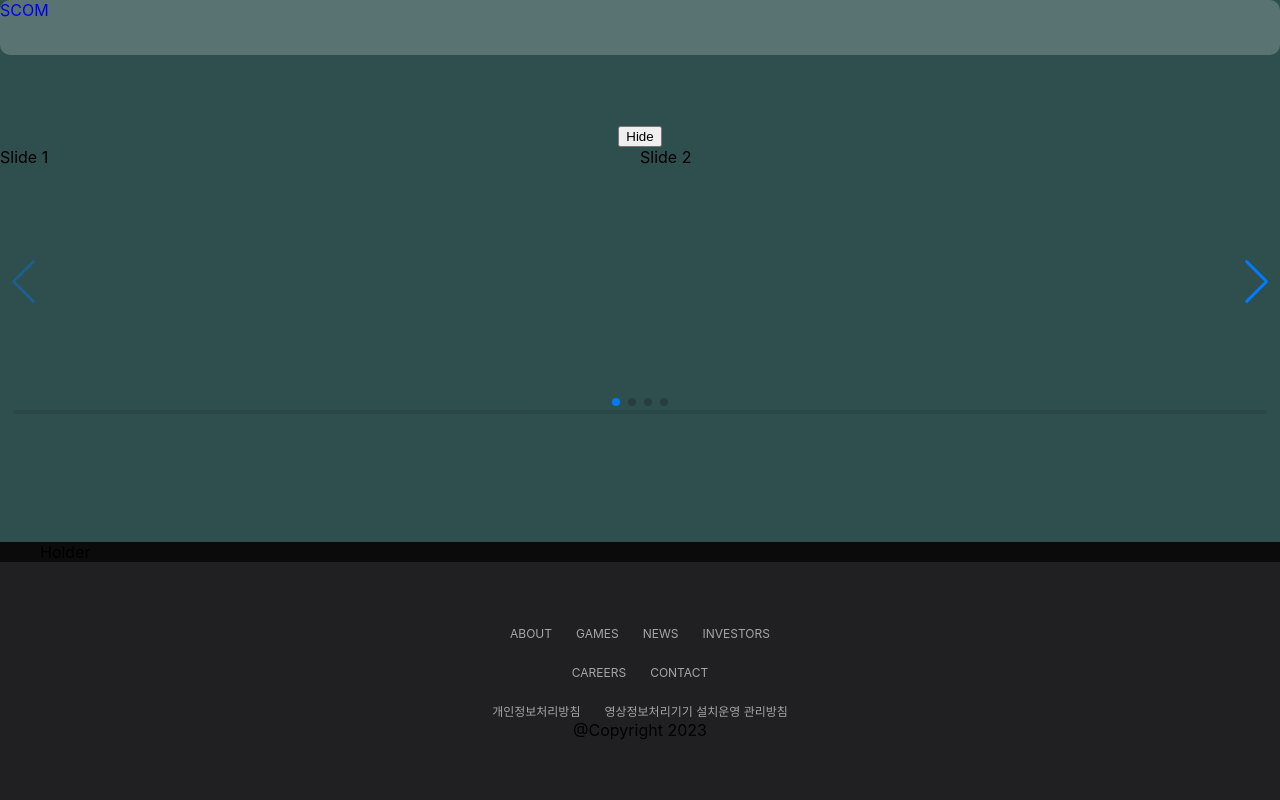
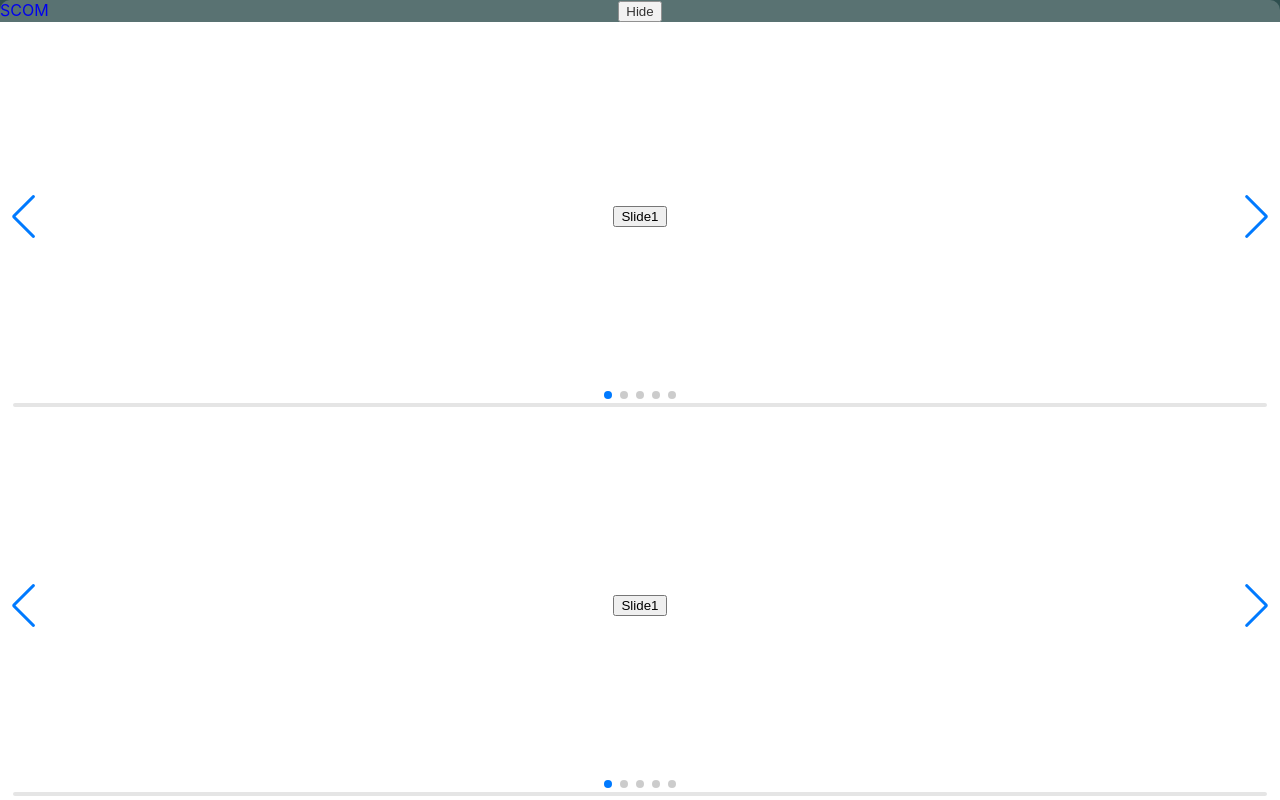
Before and after one commit to scom-01/Web, a React (Create React App) app in the folder portfolio-react/: page / in a window 1280 px wide. Shown: the top 800 px of the page. Built offline with nearby package versions, Linux system fonts and the light colour scheme.

Commit message:
Add Btn_go_top, AutoPlay Swiper Home.js

```diff
--- a/portfolio-react/src/Routes/Home.js
+++ b/portfolio-react/src/Routes/Home.js
@@ -1,11 +1,12 @@
-import { useState } from "react";
+import { useEffect, useState } from "react";
 import { Swiper, SwiperSlide } from "swiper/react";
-import { Navigation, Pagination } from "swiper";
+import { Navigation, Pagination, Autoplay } from "swiper";
 import styles from "./Home.module.css";
 import "swiper/swiper.min.css";
 import "swiper/css";
 import "swiper/css/navigation";
 import "swiper/css/pagination";
+import "swiper/css/autoplay";
 import "swiper/css/scrollbar";
 
 import Nav from "../Components/Nav";
@@ -14,33 +15,108 @@ import Footer from "../Components/Footer";
 function Home() {
   const [show, setShow] = useState(true);
   const btnClick = (event) => {
-    console.log(event.clientX);
-
     setShow(!show);
   };
+  const [scrollTop, setScrollTop] = useState(true);
+  const scrollToTop = () => {
+    window.scroll({
+      top: 0,
+      behavior: "smooth",
+    });
+  };
+  useEffect(() => {
+    const handleShowBtn = () => {
+      if (window.scrollY > 100) {
+        setScrollTop(false);
+      } else setScrollTop(true);
+      console.log(window.scrollY);
+    };
+    window.addEventListener("scroll", handleShowBtn);
+    return () => {
+      window.removeEventListener("scroll", handleShowBtn);
+    };
+  }, []);
+
   return (
     <div className={styles.Home}>
       {show ? <Nav /> : ""}
 
       <div className={styles.container}>
+        <section>
           <div>
             <button onClick={btnClick}>{show ? "Hide" : "Show"}</button>
           </div>
+        </section>
+
+        <section className={styles.slider}>
           <Swiper
             className={styles.swiper}
-          modules={[Navigation, Pagination]}
+            modules={[Navigation, Pagination, Autoplay]}
             spaceBetween={0}
-          slidesPerView={2}
+            slidesPerView={`auto`}
+            speed={500}
+            loop={true}
             navigation
+            autoplay={{ delay: 10000 }}
             pagination={{ clickable: true }}
             scrollbar={{ draggable: true }}
           >
-          <SwiperSlide>Slide 1</SwiperSlide>
-          <SwiperSlide>Slide 2</SwiperSlide>
-          <SwiperSlide>Slide 3</SwiperSlide>
-          <SwiperSlide>Slide 4</SwiperSlide>
-          <SwiperSlide>Slide 5</SwiperSlide>
+            <SwiperSlide className={styles.swiper_slide}>
+              <button>Slide1</button>
+            </SwiperSlide>
+            <SwiperSlide className={styles.swiper_slide}>
+              <button>Slide2</button>
+            </SwiperSlide>
+            <SwiperSlide className={styles.swiper_slide}>
+              <button>Slide3</button>
+            </SwiperSlide>
+            <SwiperSlide className={styles.swiper_slide}>
+              <button>Slide4</button>
+            </SwiperSlide>
+            <SwiperSlide className={styles.swiper_slide}>
+              <button>Slide5</button>
+            </SwiperSlide>
           </Swiper>
+        </section>
+        <section className={styles.slider}>
+          <Swiper
+            className={styles.swiper}
+            modules={[Navigation, Pagination, Autoplay]}
+            spaceBetween={0}
+            slidesPerView={`auto`}
+            speed={500}
+            loop={true}
+            navigation
+            autoplay={{ delay: 10000 }}
+            pagination={{ clickable: true }}
+            scrollbar={{ draggable: true }}
+          >
+            <SwiperSlide className={styles.swiper_slide}>
+              <button>Slide1</button>
+            </SwiperSlide>
+            <SwiperSlide className={styles.swiper_slide}>
+              <button>Slide2</button>
+            </SwiperSlide>
+            <SwiperSlide className={styles.swiper_slide}>
+              <button>Slide3</button>
+            </SwiperSlide>
+            <SwiperSlide className={styles.swiper_slide}>
+              <button>Slide4</button>
+            </SwiperSlide>
+            <SwiperSlide className={styles.swiper_slide}>
+              <button>Slide5</button>
+            </SwiperSlide>
+          </Swiper>
+        </section>
+        <section>
+          {scrollTop ? (
+            ""
+          ) : (
+            <button onClick={scrollToTop} className={styles.btn_go_top}>
+              Top
+            </button>
+          )}
+        </section>
       </div>
       {show ? <Footer /> : ""}
     </div>
--- a/portfolio-react/src/Routes/Home.module.css
+++ b/portfolio-react/src/Routes/Home.module.css
@@ -17,9 +17,28 @@
   background-color: darkslategray;
   display: flex;
   flex-direction: column;
-  flex-grow: 1;
+  height: 100vh;
   align-items: center;
   justify-content: center;
+}
+.slider {
+  min-width: var(--body-min-width);
+  height: 100vh;
+  margin-left: auto;
+  margin-right: auto;
+  position: relative;
+  overflow: hidden;
+  list-style: none;
+  padding: 0;
+  z-index: 1;
+}
+
+.swiper_slide {
+  background-color: white;
+  width: 100%;
+  display: flex !important;
+  justify-content: center;
+  align-items: center;
 }
 .footer {
   height: 50px;
@@ -31,10 +50,30 @@ h1 {
 }
 
 .swiper {
-  height: 50%;
+  height: 100%;
   width: 100%;
+}
+
+.btn_go_top {
+  position: absolute;
+  left: 80%;
+  bottom: 0;
+  display: block;
+  width: 50px;
+  height: 50px;
+  background-color: #0000004d;
+  z-index: 10;
+  overflow: hidden;
+  transform: translateY(-20px);
 }
 .imgbtn {
   height: 100%;
   width: 100%;
 }
+
+@media (max-width: 870px) {
+  .slider {
+    height: calc(var(--vh, 1vh) * 100);
+    transition: height 0.25s;
+  }
+}
--- a/portfolio-react/src/styles.css
+++ b/portfolio-react/src/styles.css
@@ -11,3 +11,32 @@ body {
     Ubuntu, Cantarell, "Open Sans", "Helvetica Neue", sans-serif;
   background-color: #237ad1;
 }
+
+:root {
+  --fonts: "Roboto", "Noto Sans KR", -apple-system, BlinkMacSystemFont,
+    "Helvetica Neue", "Apple SD Gothic Neo", Arial, sans-serif;
+  --body-min-width: 1420px;
+  --nav-height: 100px;
+  --color-red: #ff002a;
+  --color-text-black: #000000;
+  --site-bg-color: #ffffff;
+  --vh: 5.68px;
+  --vh-scale: 0.8;
+  --title-padding: 60px 0 40px;
+  --sub-title-padding: 100px 0 40px;
+  --title-fs: 50px;
+}
+
+@media (max-width: 870px) {
+  :root {
+    --title-padding: 50px 0 30px;
+    --sub-title-padding: 60px 0 30px;
+    --title-fs: 33px;
+    --nav-height: 55px;
+  }
+}
+@media (max-width: 1419px) {
+  :root {
+    --body-min-width: 100%;
+  }
+}
```
Lines whose indentation alone changed are shown as unchanged.
